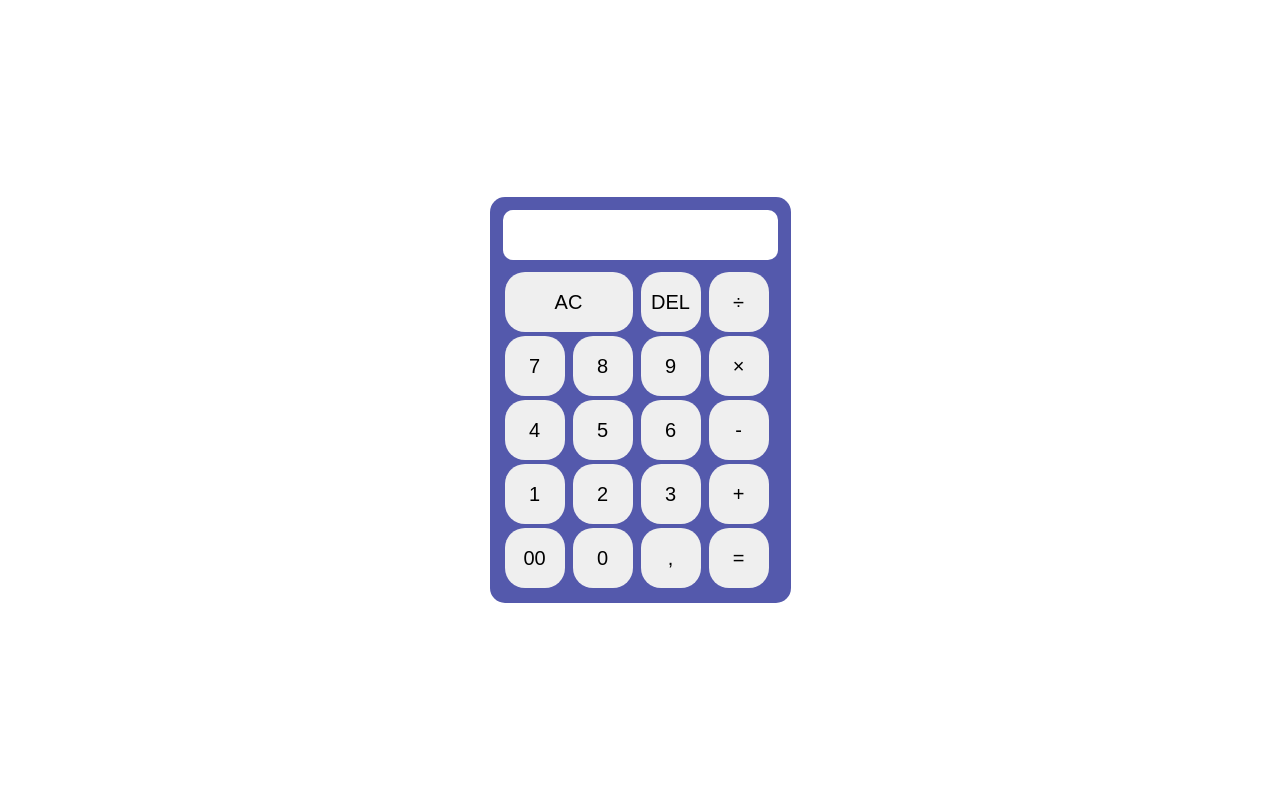
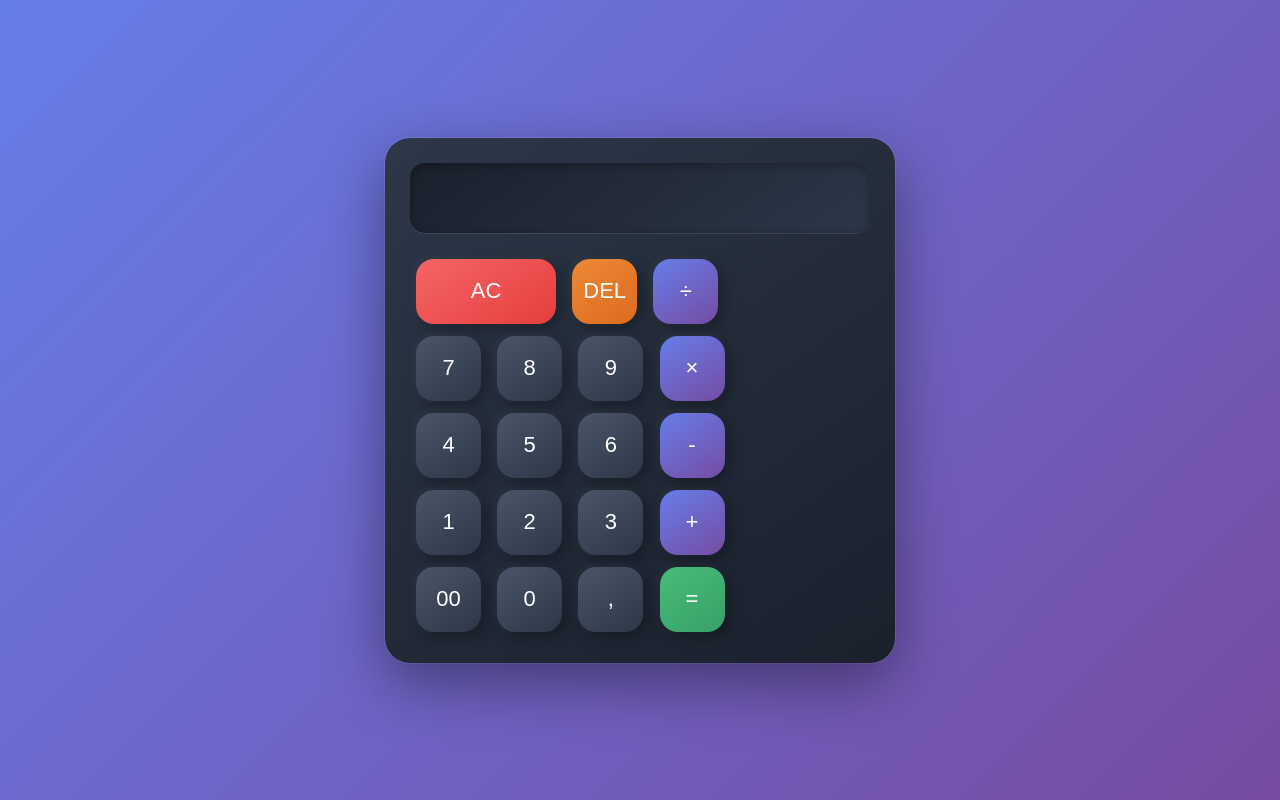
Before and after one commit to zuwiy/kalkulator-simple, a plain HTML site: page index.html in a window 1280 px wide. Drawn offline with Linux system fonts and the light colour scheme.

Commit message:
update branch

```diff
--- a/style.css
+++ b/style.css
@@ -3,6 +3,13 @@
     padding: 0;
     box-sizing: border-box;
 }
+
+body {
+    font-family: 'Segoe UI', Tahoma, Geneva, Verdana, sans-serif;
+    background: linear-gradient(135deg, #667eea 0%, #764ba2 100%);
+    min-height: 100vh;
+}
+
 .container {
     width: 100%;
     height: 100vh;
@@ -10,38 +17,151 @@
     align-items: center;
     justify-content: center;
 }
+
 .kalkulator {
-    background: #5459AC;
-    padding: 13px;
+    background: linear-gradient(145deg, #2d3748, #1a202c);
+    padding: 25px;
+    border-radius: 25px;
+    box-shadow:
+        0 20px 60px rgba(0, 0, 0, 0.4),
+        0 0 0 1px rgba(255, 255, 255, 0.1);
+}
+
+.display {
+    width: 100%;
+    height: 70px;
+    margin-bottom: 20px;
+    display: flex;
+    justify-content: flex-end;
+}
+
+.display input {
+    border: 0;
+    outline: 0;
+    flex: 1;
+    font-size: 32px;
+    font-weight: 300;
     border-radius: 15px;
+    text-align: right;
+    padding: 0 20px;
+    background: linear-gradient(145deg, #1a202c, #2d3748);
+    color: #fff;
+    box-shadow:
+        inset 0 2px 10px rgba(0, 0, 0, 0.3),
+        0 1px 0 rgba(255, 255, 255, 0.1);
+    letter-spacing: 2px;
 }
+
+.display input::placeholder {
+    color: rgba(255, 255, 255, 0.3);
+}
+
 input[type="button"] {
     border: 0;
     outline: 0;
-    margin: 2px;
-    width: 60px;
-    height: 60px;
-    border-radius: 20px;
-    font-size: 20px;
+    margin: 6px;
+    width: 65px;
+    height: 65px;
+    border-radius: 18px;
+    font-size: 22px;
+    font-weight: 500;
     cursor: pointer;
+    transition: all 0.3s ease;
+    background: linear-gradient(145deg, #3d4a5c, #2d3748);
+    color: #fff;
+    box-shadow:
+        5px 5px 15px rgba(0, 0, 0, 0.3),
+        -2px -2px 10px rgba(255, 255, 255, 0.05);
 }
+
+input[type="button"]:hover {
+    transform: translateY(-3px);
+    box-shadow:
+        8px 8px 20px rgba(0, 0, 0, 0.4),
+        -3px -3px 15px rgba(255, 255, 255, 0.1);
+}
+
+input[type="button"]:active {
+    transform: translateY(1px);
+    box-shadow:
+        inset 3px 3px 8px rgba(0, 0, 0, 0.3),
+        inset -2px -2px 8px rgba(255, 255, 255, 0.05);
+}
+
+/* Operator buttons */
+input[type="button"][value="+"],
+input[type="button"][value="-"],
+input[type="button"][value="×"],
+input[type="button"][value="÷"] {
+    background: linear-gradient(145deg, #667eea, #764ba2);
+    color: #fff;
+}
+
+input[type="button"][value="+"]:hover,
+input[type="button"][value="-"]:hover,
+input[type="button"][value="×"]:hover,
+input[type="button"][value="÷"]:hover {
+    background: linear-gradient(145deg, #7c8ef0, #8a5bb5);
+}
+
+/* Equals button */
+input[type="button"][value="="] {
+    background: linear-gradient(145deg, #48bb78, #38a169);
+    color: #fff;
+}
+
+input[type="button"][value="="]:hover {
+    background: linear-gradient(145deg, #68d391, #48bb78);
+}
+
+/* AC button */
 div.tombol input.hapus {
-    width: 128px;
+    width: 140px;
+    background: linear-gradient(145deg, #f56565, #e53e3e);
+    color: #fff;
 }
-.display {
-    width: 100%;
-    height: 50px;
-    margin-bottom: 10px;
-    display: flex;
-    justify-content: flex-end;
+
+div.tombol input.hapus:hover {
+    background: linear-gradient(145deg, #fc8181, #f56565);
 }
-.display input {
-    border: 0;
-    outline: 0;
-    display: flex;
-    flex: 1;
-    font-size: 20px;
-    border-radius: 10px;
-    text-align: right;
-    padding-right: 10px;
+
+/* DEL button */
+input[type="button"][value="DEL"] {
+    background: linear-gradient(145deg, #ed8936, #dd6b20);
+    color: #fff;
 }
+
+input[type="button"][value="DEL"]:hover {
+    background: linear-gradient(145deg, #f6ad55, #ed8936);
+}
+
+/* Number buttons */
+input[type="button"][value="0"],
+input[type="button"][value="1"],
+input[type="button"][value="2"],
+input[type="button"][value="3"],
+input[type="button"][value="4"],
+input[type="button"][value="5"],
+input[type="button"][value="6"],
+input[type="button"][value="7"],
+input[type="button"][value="8"],
+input[type="button"][value="9"],
+input[type="button"][value="00"],
+input[type="button"][value=","] {
+    background: linear-gradient(145deg, #4a5568, #2d3748);
+}
+
+input[type="button"][value="0"]:hover,
+input[type="button"][value="1"]:hover,
+input[type="button"][value="2"]:hover,
+input[type="button"][value="3"]:hover,
+input[type="button"][value="4"]:hover,
+input[type="button"][value="5"]:hover,
+input[type="button"][value="6"]:hover,
+input[type="button"][value="7"]:hover,
+input[type="button"][value="8"]:hover,
+input[type="button"][value="9"]:hover,
+input[type="button"][value="00"]:hover,
+input[type="button"][value=","]:hover {
+    background: linear-gradient(145deg, #5a6778, #3d4a5c);
+}
```
Also changed, not shown: 1 other file.
